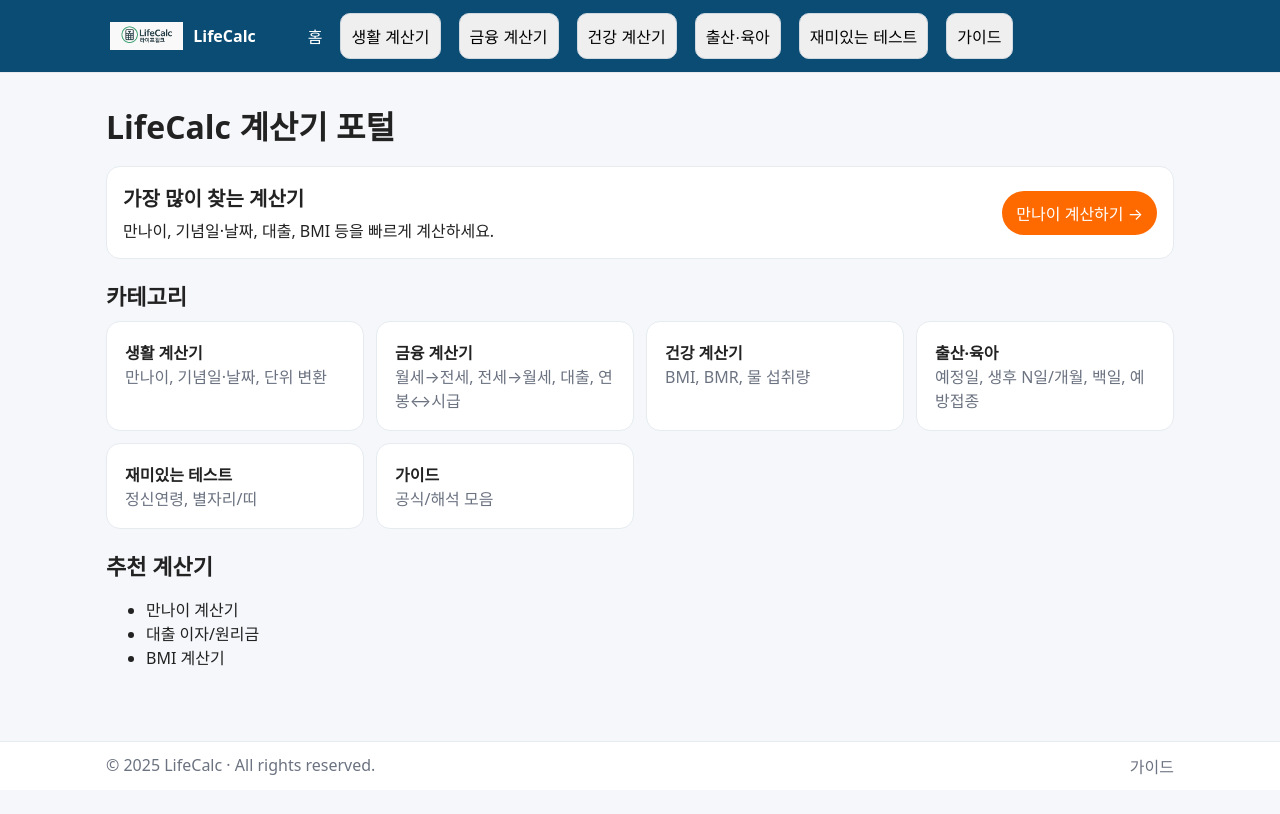
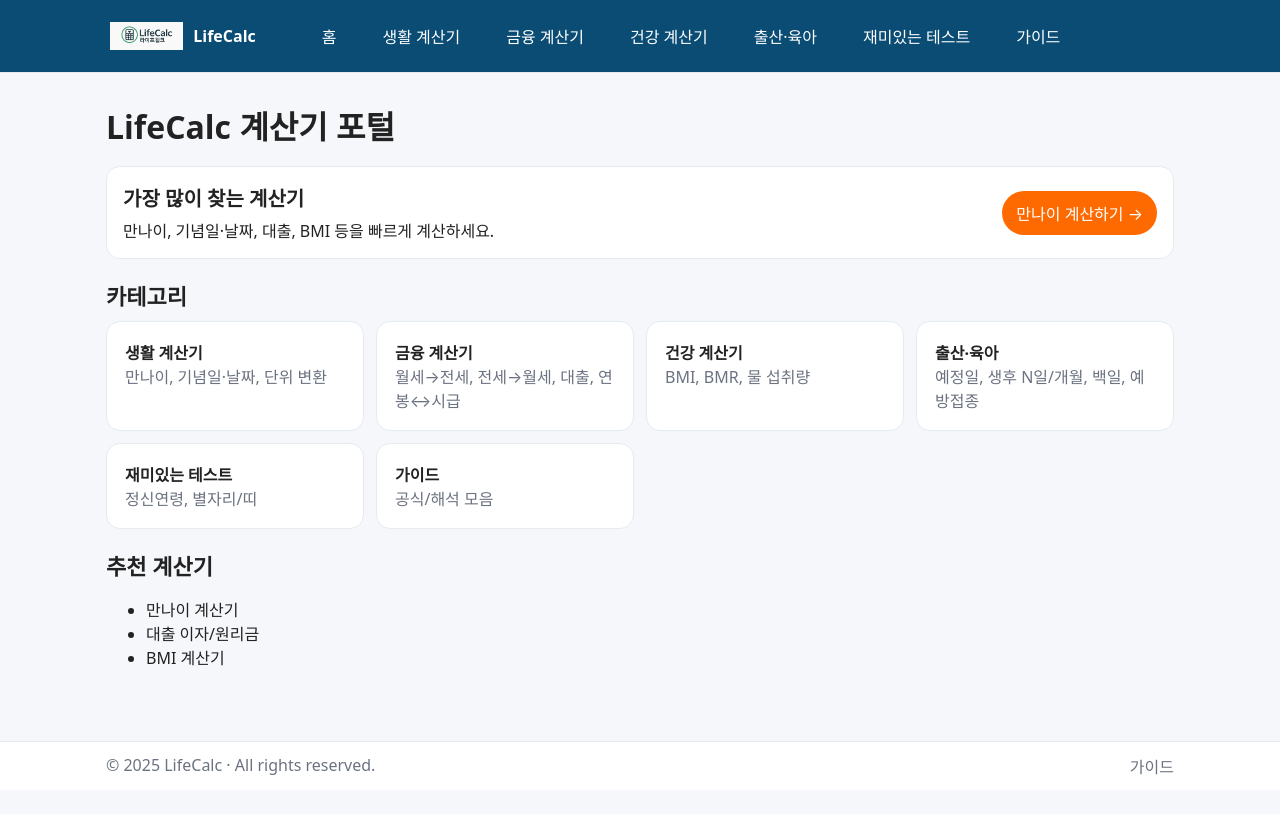
Before and after one commit to khai-lang/LifeCalc, a Jekyll site: the page built from index.md, in a window 1280 px wide. Shown: the top 814 px of the page. Built offline with Jekyll 4.4.1, drawn with Linux system fonts in a browser that asks for light colours.

Commit message:
Update default.html

```diff
--- a/_layouts/default.html
+++ b/_layouts/default.html
@@ -56,6 +56,21 @@
   gap:18px;              /* 10 → 18 으로 넓힘 (원하면 20~22까지 가능) */
   flex-wrap:nowrap;      /* 강제로 한 줄 유지 */
 }
+/* 상위 메뉴 버튼 기본 스타일 */
+.nav-ul>li>a,
+.nav-parent{
+  color: var(--brand-ink);
+  padding: 12px 14px;
+  border-radius: 10px;
+  background: transparent;
+  border: 0;
+  cursor: pointer;
+  font: inherit;
+  display: inline-block;
+  white-space: nowrap;
+  word-break: keep-all;
+}
+
 .nav-ul>li>a,
 .nav-parent{
   white-space:nowrap;    /* 줄바꿈 금지 */
```
